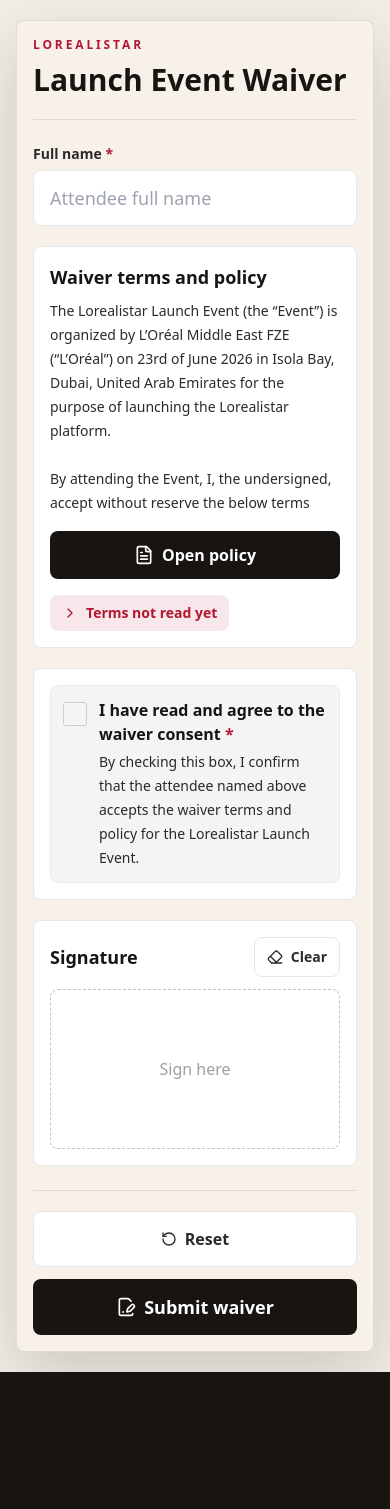
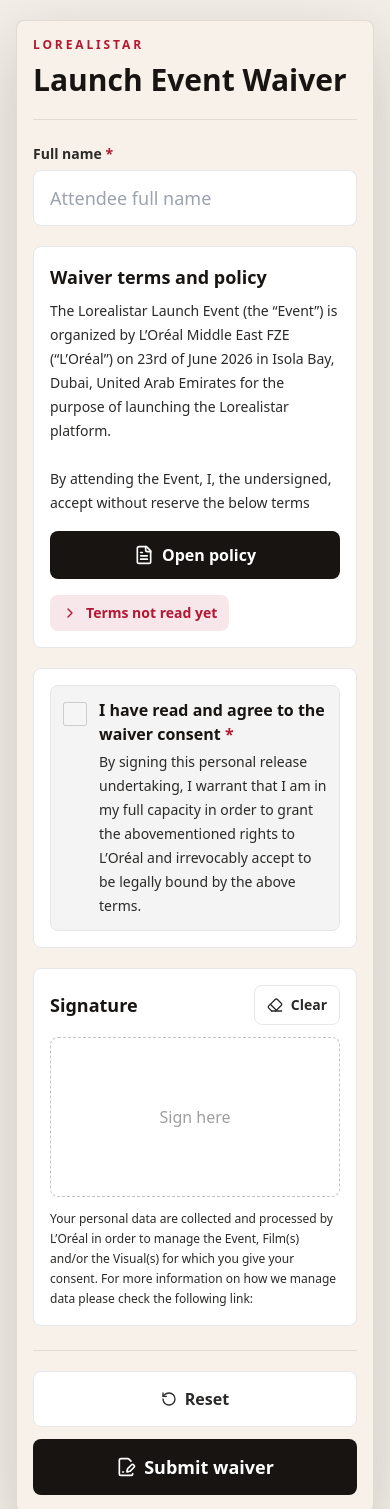
Before and after one commit to shkeramemo/loreallaunching, a Next.js app: page / in a window 390 px wide. Shown: the top 1509 px of the page. Before the commit the page ends 1372 px from the top, so only its background shows below. Built offline with nearby package versions, Linux system fonts and the light colour scheme.

Commit message:
Gerneral fix

```diff
--- a/components/WaiverForm.tsx
+++ b/components/WaiverForm.tsx
@@ -261,9 +261,10 @@
                   <span className="text-rouge">*</span>
                 </span>
                 <span className="mt-1 block text-sm leading-6 text-graphite">
-                  By checking this box, I confirm that the attendee named above
-                  accepts the waiver terms and policy for the Lorealistar
-                  Launch Event.
+                  By signing this personal release undertaking, I warrant that I
+                  am in my full capacity in order to grant the abovementioned
+                  rights to L’Oréal and irrevocably accept to be legally bound by
+                  the above terms.
                 </span>
                 <FieldError message={errors.consentWaiver} />
               </span>
@@ -292,6 +293,12 @@
               }
             />
             <FieldError message={errors.signatureDataUrl} />
+            <p className="mt-3 text-xs leading-5 text-graphite md:text-sm md:leading-6">
+              Your personal data are collected and processed by L’Oréal in order
+              to manage the Event, Film(s) and/or the Visual(s) for which you
+              give your consent. For more information on how we manage data
+              please check the following link:
+            </p>
           </section>
         </div>
 
```
